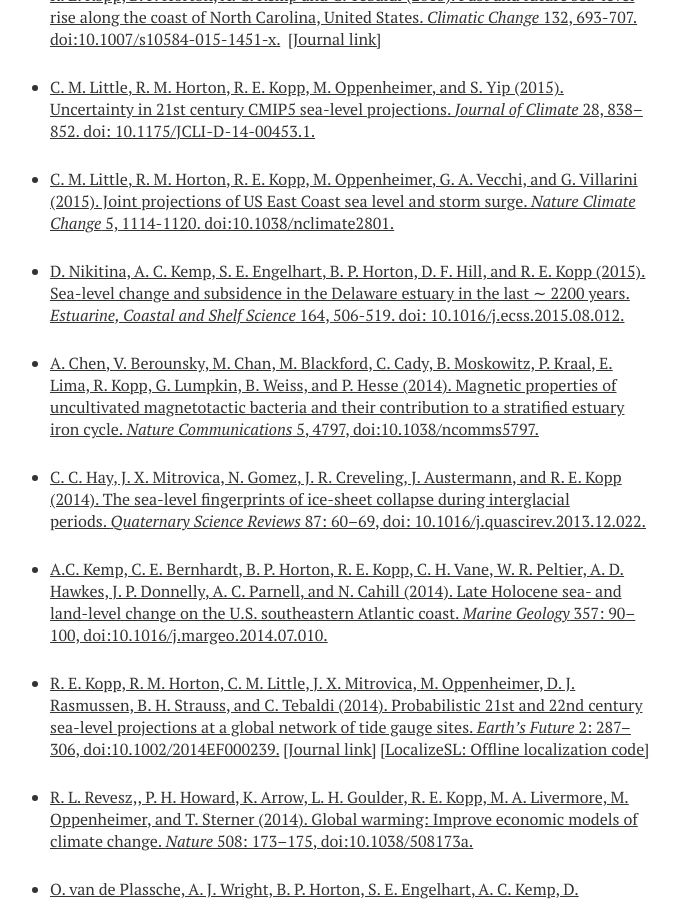
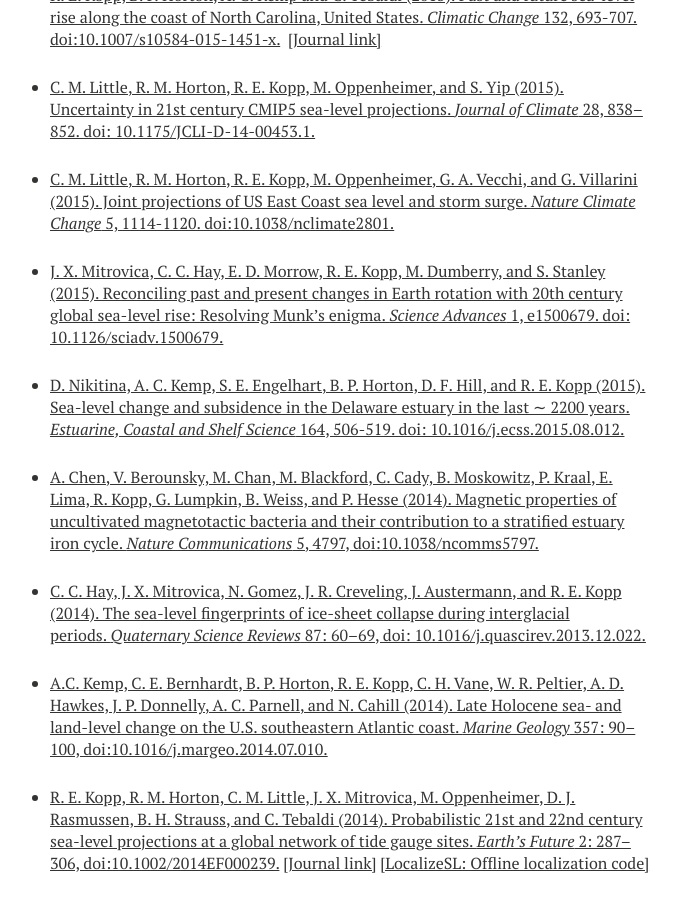
Before and after one commit to mrke/bobkopp.github.io, a Jekyll site: the page built from papers/index.md, in a window 1280 px wide and 900 px high, scrolled down 1894 px. Shown: the whole window, without its empty margins (310-991 px from the left). Built offline with Jekyll 4.4.1, drawn with Linux system fonts in a browser that asks for light colours; nearby versions of some CDN libraries.

Commit message:
Mitrovica et al 2015

```diff
--- a/papers/index.md
+++ b/papers/index.md
@@ -52,6 +52,8 @@
 * [C. M. Little, R. M. Horton, R. E. Kopp, M. Oppenheimer, and S. Yip (2015). Uncertainty in 21st century CMIP5 sea-level projections. _Journal of Climate_ 28, 838–852\. doi: 10.1175/JCLI-D-14-00453.1.](http://dx.doi.org/10.1175/JCLI-D-14-00453.1)
 
  * [C. M. Little, R. M. Horton, R. E. Kopp, M. Oppenheimer, G. A. Vecchi, and G. Villarini (2015). Joint projections of US East Coast sea level and storm surge. _Nature Climate Change_ 5, 1114-1120. doi:10.1038/nclimate2801.](http://dx.doi.org/10.1038/nclimate2801)
+
+* [J. X. Mitrovica, C. C. Hay, E. D. Morrow, R. E. Kopp, M. Dumberry, and S. Stanley (2015). Reconciling past and present changes in Earth rotation with 20th century global sea-level rise: Resolving Munk’s enigma. _Science Advances_ 1, e1500679. doi: 10.1126/sciadv.1500679.](http://dx.doi.org/10.1126/sciadv.1500679)
 
 * [D. Nikitina, A. C. Kemp, S. E. Engelhart, B. P. Horton, D. F. Hill, and R. E. Kopp (2015). Sea-level change and subsidence in the Delaware estuary in the last ∼ 2200 years. _Estuarine, Coastal and Shelf Science_ 164, 506-519. doi: 10.1016/j.ecss.2015.08.012.](http://dx.doi.org/10.1016/j.ecss.2015.08.012)
 
```
